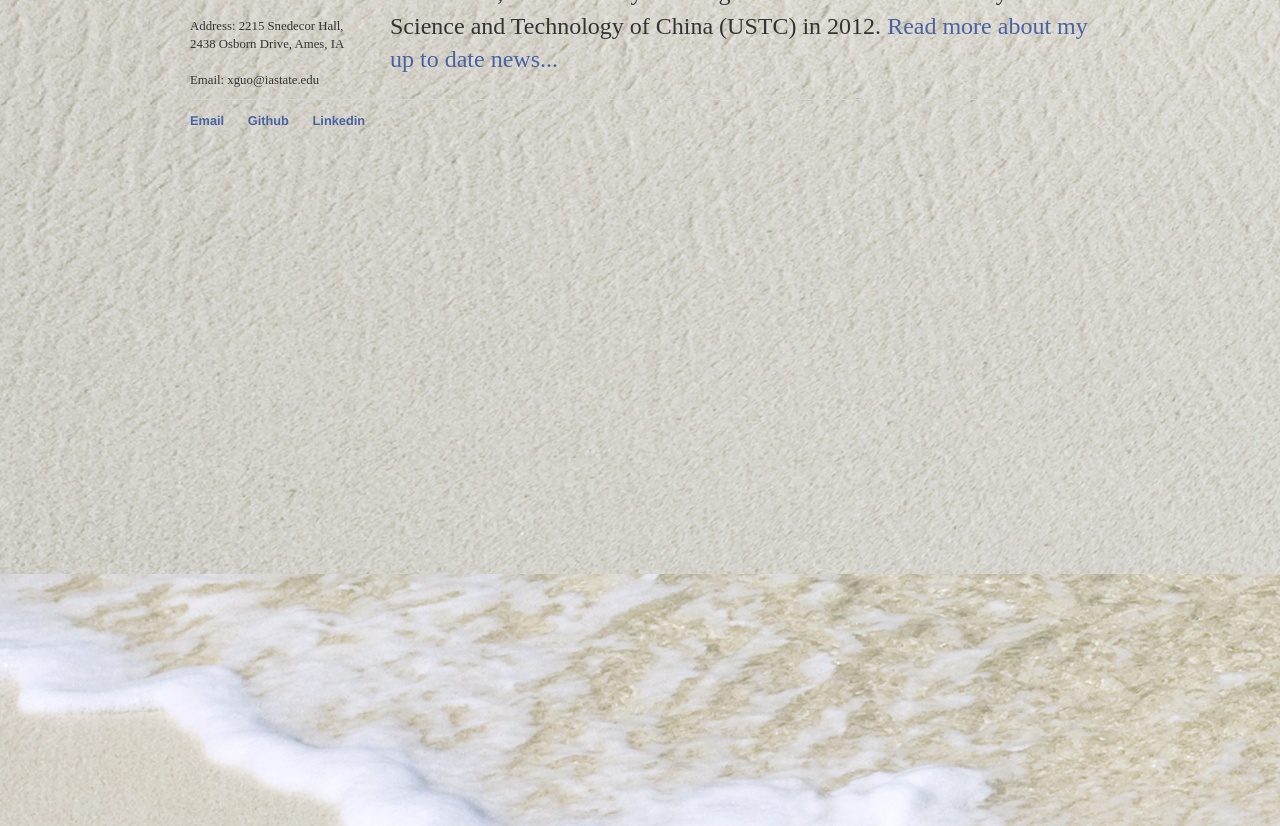
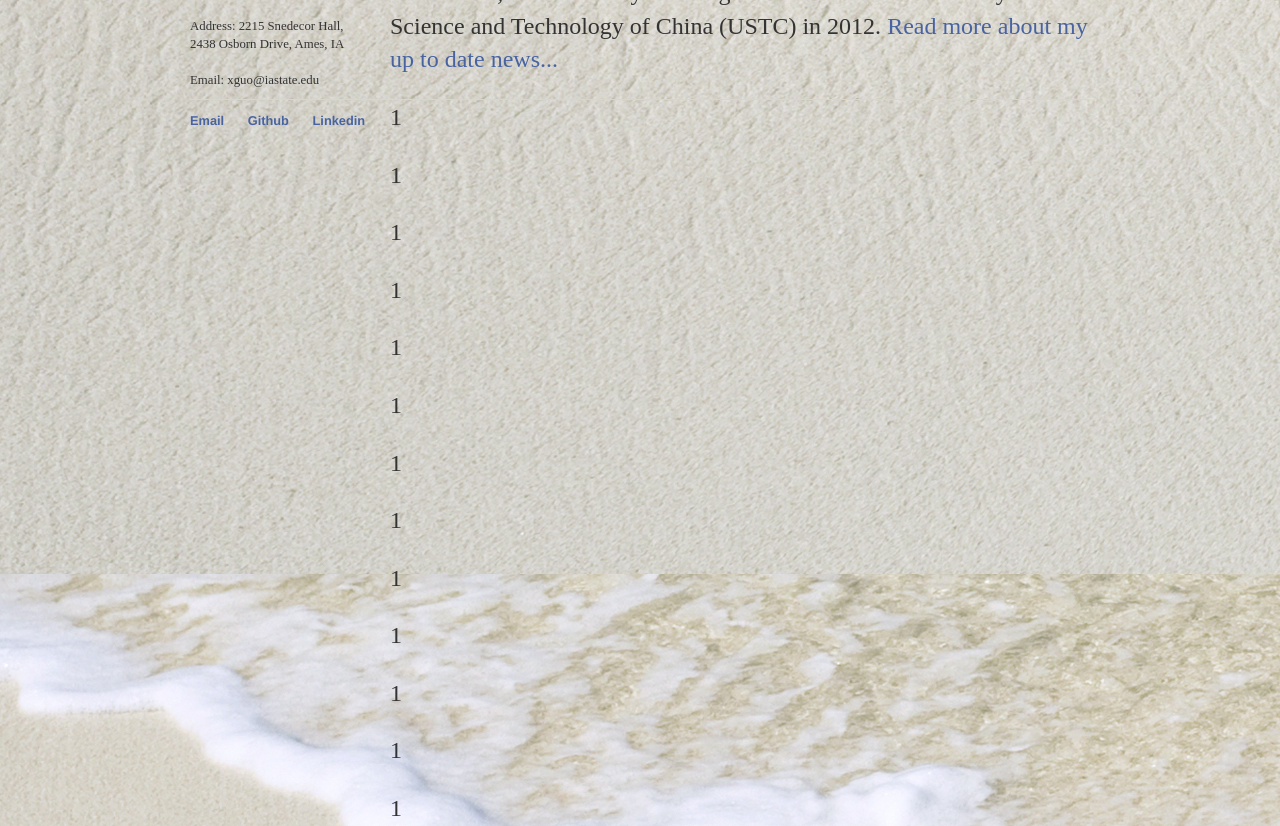
Before and after one commit to xingcheg/xingcheg.github.io, a Jekyll site: the page built from index.html, in a window 1280 px wide. Shown: the part 426-1252 px from the top of the page. Built offline with Jekyll 4.4.1, drawn with Linux system fonts in a browser that asks for light colours.

Commit message:
Update index.html

```diff
--- a/index.html
+++ b/index.html
@@ -15,4 +15,17 @@ title: Xingche Guo
 	<p>Before that, I obtained my B.S. degree in Statistics at University of Science and Technology
 	   of China (USTC) in 2012.
 	   <a href="/news">Read more about my up to date news...</a></p>
+	<p> 1 </p>
+	<p> 1 </p>
+	<p> 1 </p>
+	<p> 1 </p>
+	<p> 1 </p>
+	<p> 1 </p>
+	<p> 1 </p>
+	<p> 1 </p>
+	<p> 1 </p>
+	<p> 1 </p>
+	<p> 1 </p>
+	<p> 1 </p>
+	<p> 1 </p>
 </div><!-- /.blurb -->
```
